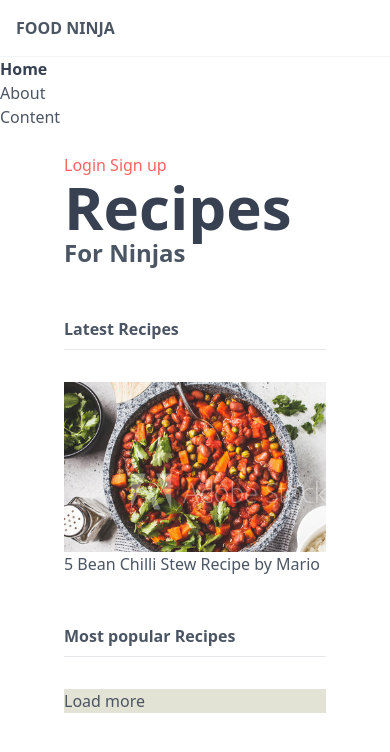
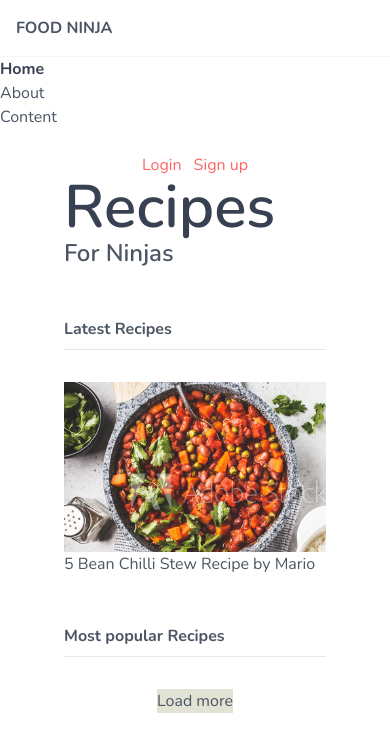
Before and after one commit to noel-mugisha/tailwind-css, a website: page public/index.html in a window 390 px wide. Drawn offline with nearby package versions, Linux system fonts and the light colour scheme.

Commit message:
Adding Responsive classes

```diff
--- a/public/index.html
+++ b/public/index.html
@@ -6,7 +6,7 @@
     <title>Document</title>
     <link rel="stylesheet" href="./output.css">
 </head>
-<body class="text-gray-600">
+<body class="text-gray-600 font-body">
 
     <div> <!--  content-wrapper -->
         <div>
@@ -39,9 +39,9 @@
         </div><!-- end nav-->
 
         <main class="px-16 py-6">
-            <div>
+            <div class="flex justify-center md:justify-end">
                 <a href="#" class="text-primary">Login</a>
-                <a href="#" class="text-primary">Sign up</a>
+                <a href="#" class="text-primary ml-3">Sign up</a>
             </div>
 
             <header>
@@ -67,8 +67,8 @@
                         <!-- cards go here -->
                     </div>
 
-                    <div>
-                        <div class="bg-secondary-100 text-secondary-200">Load more</div>
+                    <div class="flex justify-center">
+                        <div class="bg-secondary-100 text-secondary-200 ">Load more</div>
                     </div>
 
                 </div>
--- a/src/input.css
+++ b/src/input.css
@@ -1,3 +1,5 @@
+@import url('https://fonts.googleapis.com/css2?family=Nunito:ital,wght@0,200;0,300;0,400;0,500;0,600;0,700;0,800;0,900;0,1000;1,300;1,400;1,500;1,600;1,700;1,800;1,900;1,1000&display=swap');
+
 @tailwind base;
 @tailwind components;
 @tailwind utilities;
--- a/tailwind.config.js
+++ b/tailwind.config.js
@@ -9,6 +9,9 @@ module.exports = {
           100: '#E2E2D5',
           200: '888883',
         }
+      },
+      fontFamily : {
+        body : ['Nunito']
       }
     },
   },
```
Also changed, not shown: public/output.css.
